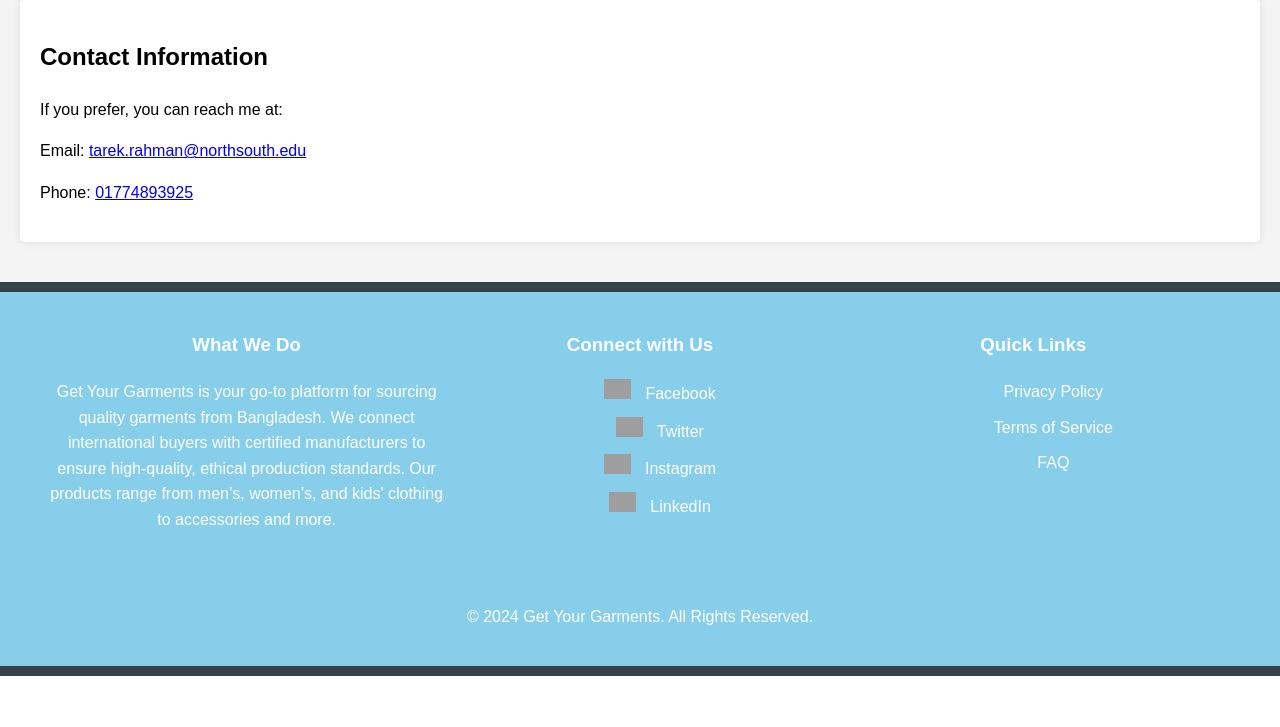
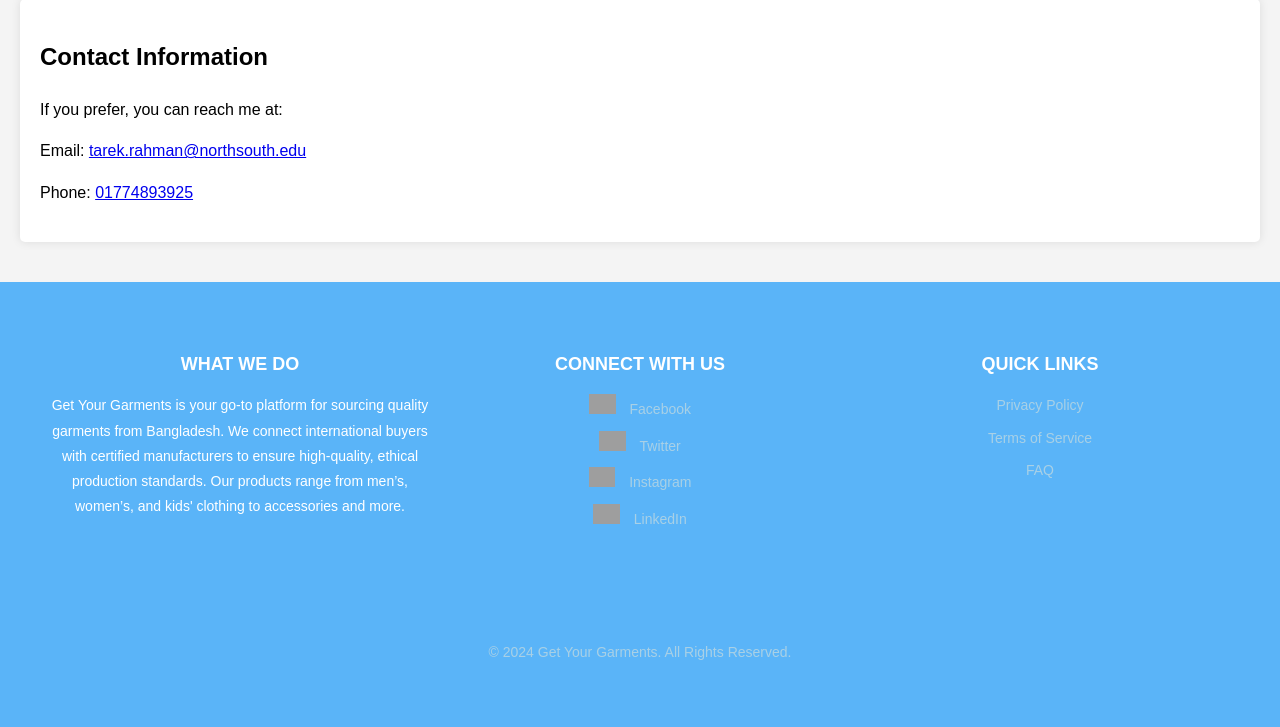
Before and after one commit to iq-rudra/Get-your-Garments-, a PHP site: page /Home.html in a window 1280 px wide. Shown: the part 2095-2822 px from the top of the page. Before the commit the page ends 2771 px from the top, so only its background shows below. Run offline with PHP 8.4, Linux system fonts and the light colour scheme; grey boxes are pictures that could not be loaded.

Commit message:
fix header and footer design

```diff
--- a/frontend/Home/Home.html
+++ b/frontend/Home/Home.html
@@ -32,7 +32,7 @@
             <nav class="categories-menu">
               <ul>
                 <li>
-                  <a href="#">Categories</a>
+                  <a href="#" class="categories-class">Categories</a>
                   <ul class="submenu">
                     <li><a href="#">Men's Clothing</a></li>
                     <li><a href="#">Women's Clothing</a></li>
--- a/frontend/Home/home.css
+++ b/frontend/Home/home.css
@@ -106,26 +159,50 @@ body {
   .right-section ul li a {
     color: white;
     text-decoration: none;
+    font-size: 16px;
+    padding: 10px 15px;
+    transition: background-color 0.3s ease;
+  }
+
+  .right-section ul li a:hover {
+    background-color: rgba(255, 255, 255, 0.1);
+    border-radius: 5px;
   }
 
   .profile-icon {
     height: 40px;
+    border-radius: 50%;
+    transition: transform 0.3s ease;
   }
 
+  .profile-icon:hover {
+    transform: scale(1.1);
+  }
+
+  /* Currency Select */
   #currency-select {
     padding: 5px;
     border-radius: 5px;
     border: none;
     font-size: 14px;
+    background-color: white;
+    color: #333;
+    cursor: pointer;
+    transition: background-color 0.3s ease;
   }
 
-  /* Footer Styling */
-  .footer-container {
+  #currency-select:hover {
+    background-color: #ececec;
+  }
+/* Footer Styling */
+/* Footer Styling */
+.footer-container {
     display: grid;
-    grid-template-columns: repeat(3, 1fr);
-    background-color: #87ceeb; /* Sky Blue */
+    grid-template-columns: repeat(3, 1fr); /* 3 equal columns */
+    background-color: #5ab4f8; /* Darker background for footer */
     color: white;
-    padding: 20px 50px;
+    padding: 40px 50px;
+    gap: 20px;
   }
 
   .footer-info,
@@ -134,14 +211,30 @@ body {
     margin-bottom: 20px;
   }
 
+  .footer-info h3,
+  .footer-socials h3,
+  .footer-links h3 {
+    font-size: 18px;
+    margin-bottom: 15px;
+    text-transform: uppercase;
+  }
+
+  .footer-info p {
+    line-height: 1.8;
+    font-size: 14px;
+    margin-bottom: 10px;
+  }
+
   .footer-socials ul,
   .footer-links ul {
     list-style: none;
+    padding: 0;
   }
 
   .footer-socials ul li,
   .footer-links ul li {
     margin-bottom: 10px;
+    font-size: 14px;
   }
 
   .footer-socials ul li img,
@@ -152,50 +245,46 @@ body {
 
   .footer-links ul li a,
   .footer-socials ul li a {
-    color: white;
+    color: #a8d0e6; /* Lighter color for links */
     text-decoration: none;
+    transition: color 0.3s ease;
   }
 
   .footer-links ul li a:hover,
   .footer-socials ul li a:hover {
+    color: #5ab4f8; /* Hover color */
     text-decoration: underline;
   }
 
+  /* Footer Bottom Section */
   .footer-copyright {
-    grid-column: span 3;
+    grid-column: span 3; /* Span all columns */
     text-align: center;
+    padding-top: 20px;
+    border-top: 1px solid #5ab4f8; /* Divider */
     margin-top: 20px;
+    font-size: 14px;
+    color: #a8d0e6;
   }
 
-  /* Media Queries */
+  /* Responsive Footer */
   @media only screen and (max-width: 768px) {
-    .header-container {
-      flex-direction: column;
+    .footer-container {
+      grid-template-columns: 1fr; /* Single column layout */
       text-align: center;
       padding: 20px;
     }
 
-    .left-section,
-    .middle-section,
-    .right-section {
-      flex-direction: column;
-      width: 100%;
-      margin-bottom: 10px;
+    .footer-socials ul {
+      justify-content: center;
     }
 
-    .search-bar input {
-      width: 80%;
-      margin-bottom: 10px;
+    .footer-links ul {
+      justify-content: center;
     }
 
-    .search-bar button {
-      width: 80%;
-    }
-
-    .footer-container {
-      grid-template-columns: 1fr;
-      text-align: center;
-      padding: 20px;
+    .footer-info, .footer-socials, .footer-links {
+      margin-bottom: 30px;
     }
   }
 
@@ -290,7 +379,7 @@ section {
 footer {
     text-align: center;
     padding: 10px 0;
-    background: #35424a;
+    background: #5ab4f8;
     color: white;
     position: relative;
     bottom: 0;
```
Also changed, not shown: other parts of frontend/Home/home.css (+62 -9 lines).
